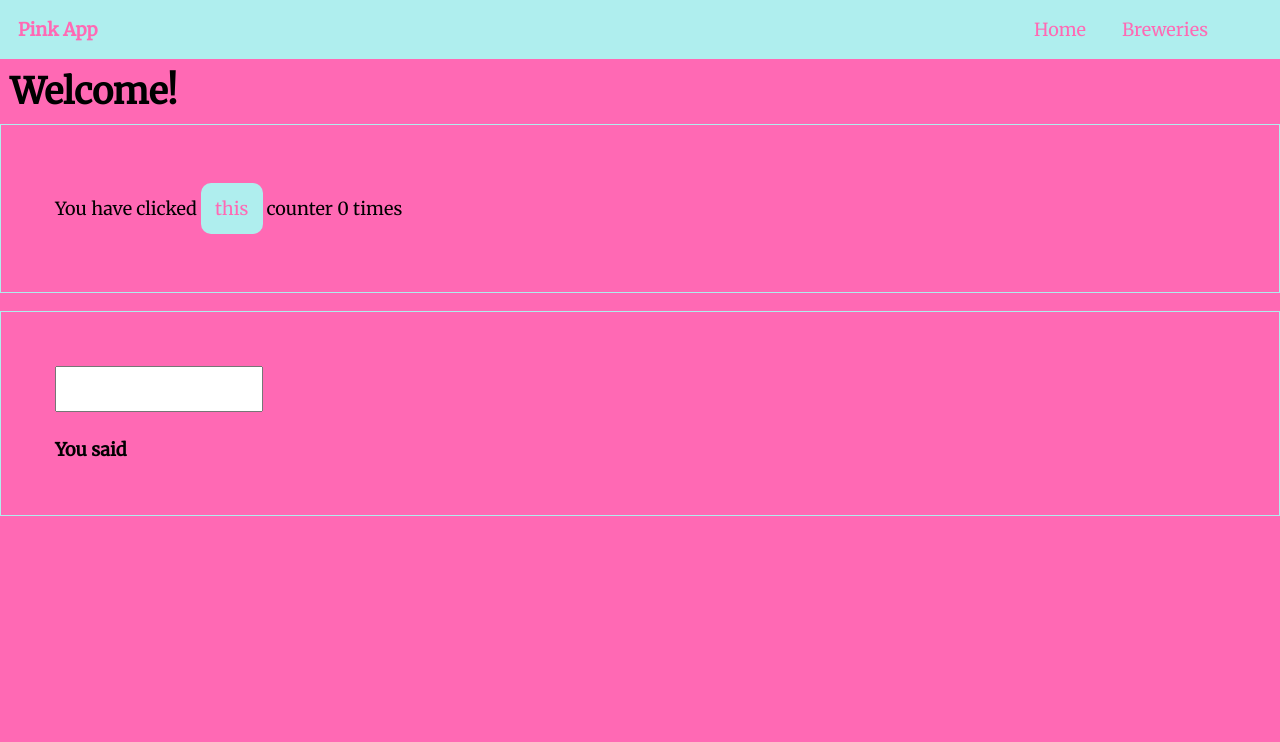
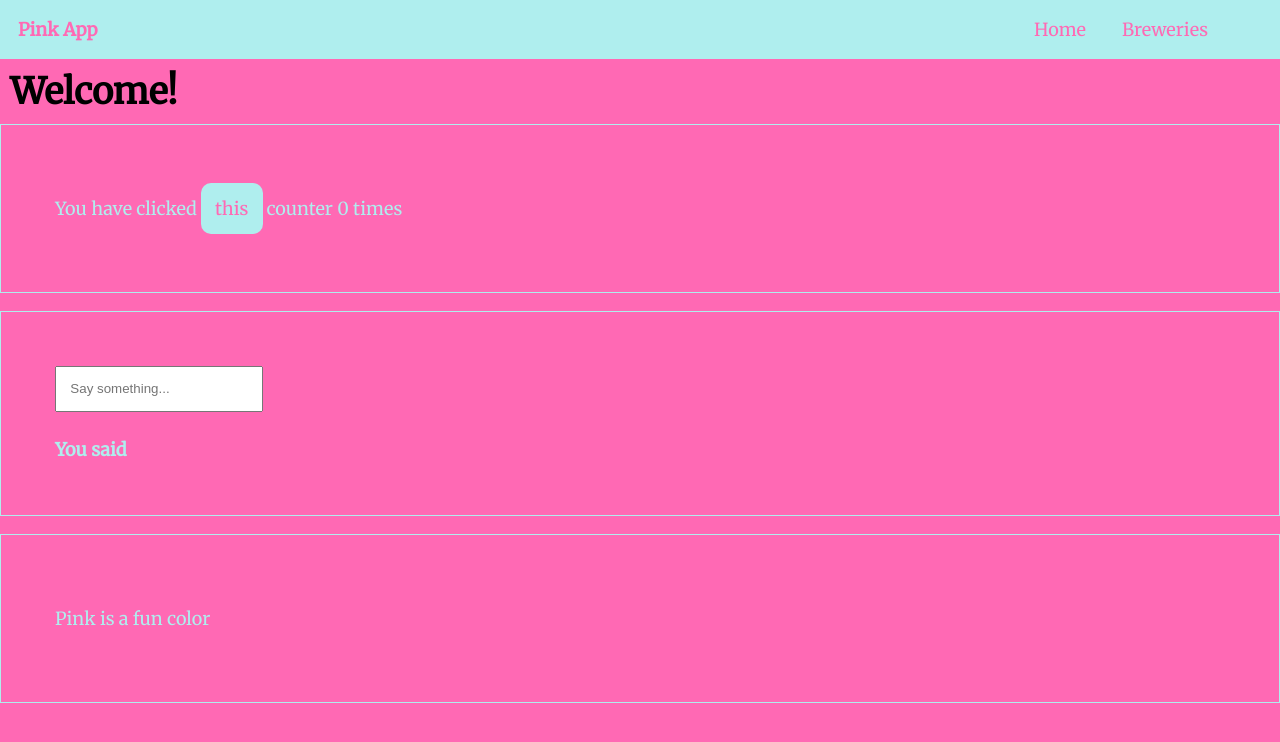
Before and after one commit to akshaya-venkatesh8/ThePinkApp-Angular, an Angular app: page / in a window 1280 px wide. Shown: the top 742 px of the page. Built offline with nearby package versions, Linux system fonts and the light colour scheme.

Commit message:
added new changes

```diff
--- a/angular.json
+++ b/angular.json
@@ -121,6 +121,10 @@
               "devServerTarget": "Angular-Learning:serve:production"
             }
           }
+        },
+        "deploy": {
+          "builder": "angular-cli-ghpages:deploy",
+          "options": {}
         }
       }
     }
--- a/package.json
+++ b/package.json
@@ -27,9 +27,10 @@
     "@angular-devkit/build-angular": "~0.1000.8",
     "@angular/cli": "~10.0.8",
     "@angular/compiler-cli": "~10.0.14",
-    "@types/node": "^12.11.1",
     "@types/jasmine": "~3.5.0",
     "@types/jasminewd2": "~2.0.3",
+    "@types/node": "^12.11.1",
+    "angular-cli-ghpages": "^0.6.2",
     "codelyzer": "^6.0.0",
     "jasmine-core": "~3.5.0",
     "jasmine-spec-reporter": "~5.0.0",
--- a/src/app/home/home.component.html
+++ b/src/app/home/home.component.html
@@ -5,7 +5,16 @@
 </div>
 
 <div class="play-container">
-    <input type="text" [(ngModel)]="name" />
+    <input type="text" [(ngModel)]="name" placeholder="Say something..." />
     <br>
     <strong>You said </strong> {{ name }}
 </div>
+
+<div class="play-container" [style.background-color]="clickCounter > 4 ? 'purple' : 'hotpink'">
+   <ng-template [ngIf]="clickCounter > 4" [ngIfElse]="none">
+       <p>Try something else! Clicking will always increase counter.</p>
+   </ng-template>
+   <ng-template #none>
+       <p>Pink is a fun color</p>
+   </ng-template>
+</div>
--- a/src/app/home/home.component.scss
+++ b/src/app/home/home.component.scss
@@ -4,6 +4,7 @@
     padding: 3em;
     border: 1px solid $secondary;
     margin-bottom: 1em;
+    color: $secondary;
     span{
         background-color: $secondary;
         color: $primary;
--- a/src/index.html
+++ b/src/index.html
@@ -2,7 +2,7 @@
 <html lang="en">
 <head>
   <meta charset="utf-8">
-  <title>AngularLearning</title>
+  <title>The Pink App</title>
   <base href="/">
   <meta name="viewport" content="width=device-width, initial-scale=1">
   <link rel="icon" type="image/x-icon" href="favicon.ico">
```
Also changed, not shown: 1 other file (tests, documents, lock files or other folders).
